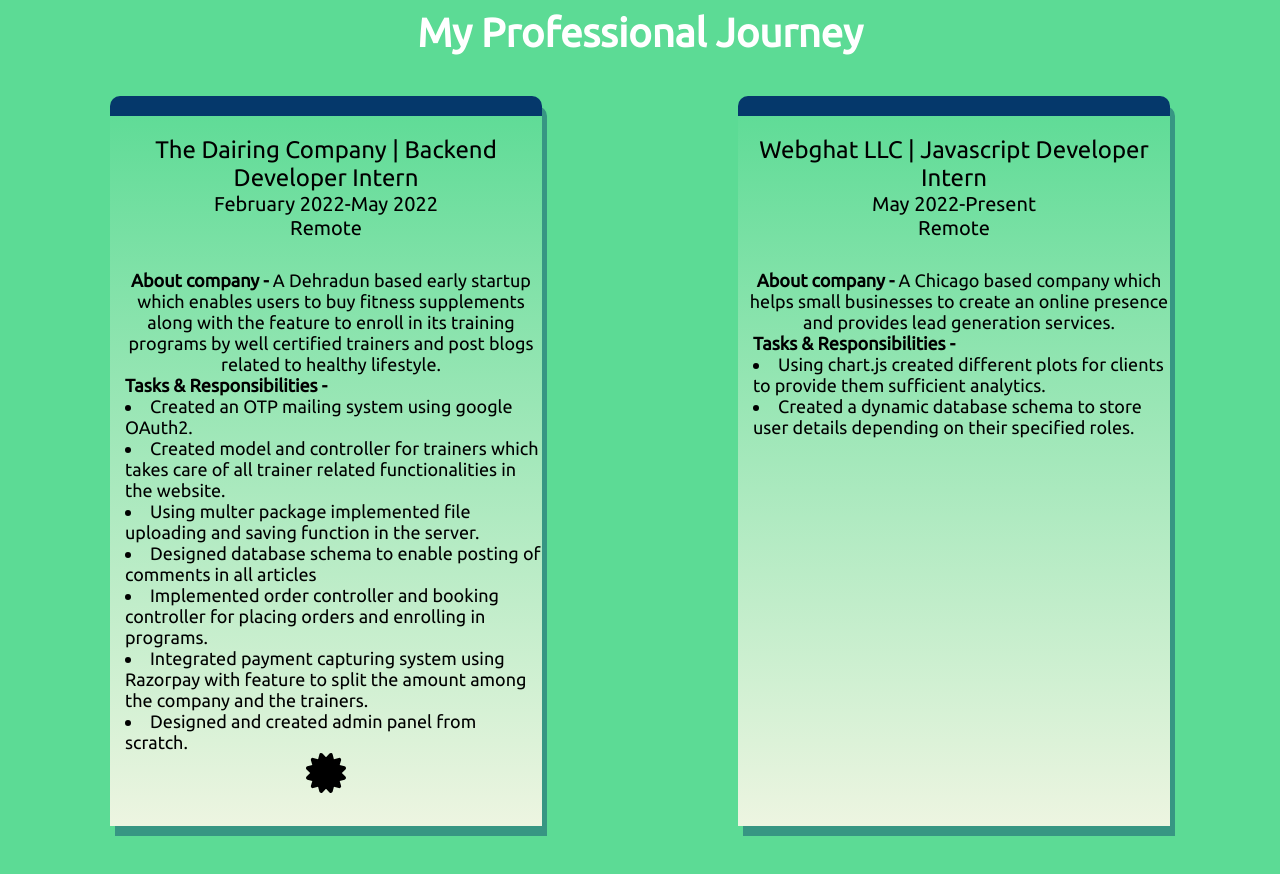
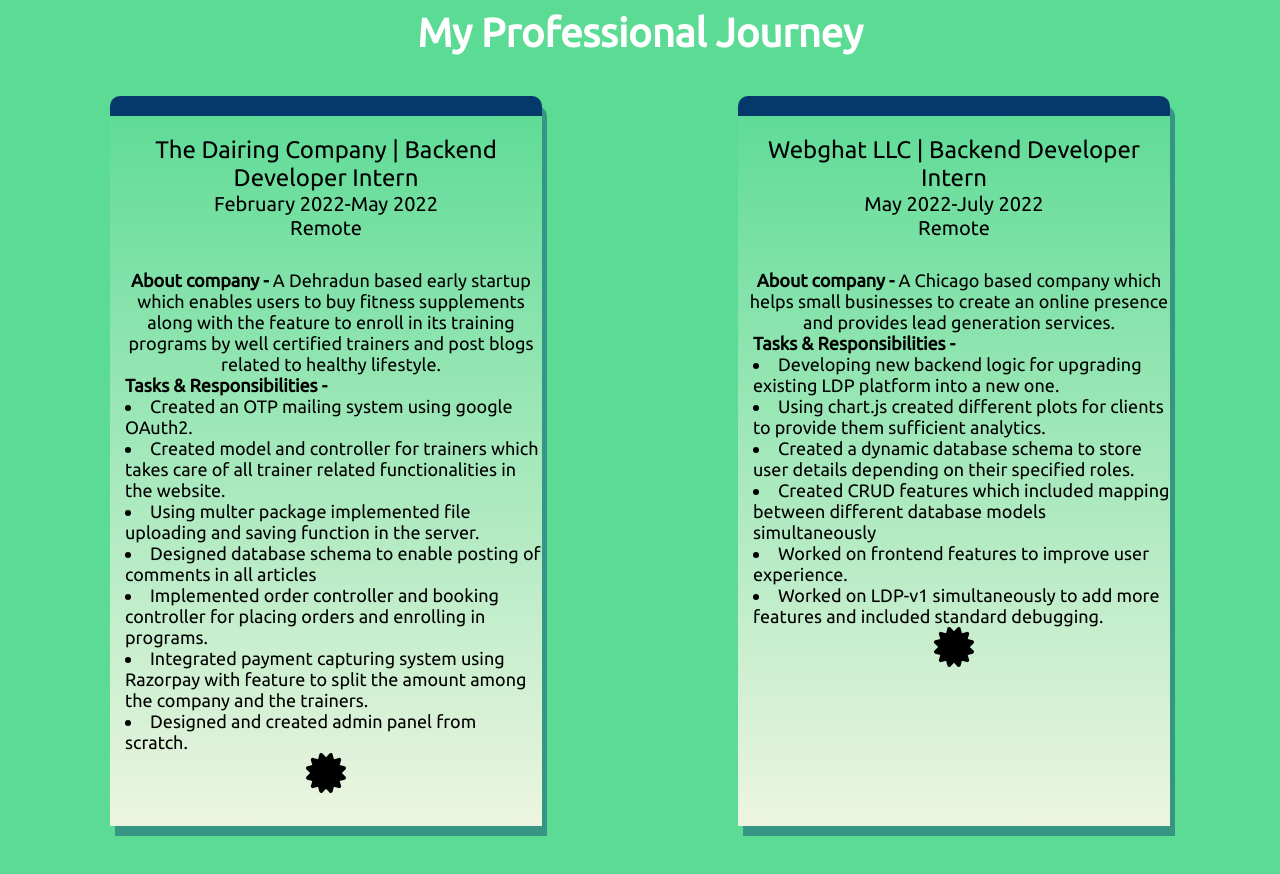
Before and after one commit to anadi45/Portfolio, a React (Create React App) app: page / in a window 1280 px wide. Shown: the part 1640-2514 px from the top of the page. Built offline with nearby package versions, Linux system fonts and the light colour scheme.

Commit message:
Webghat exp update

```diff
--- a/src/components/experiences/Experiences.jsx
+++ b/src/components/experiences/Experiences.jsx
@@ -20,23 +20,27 @@
       "Integrated payment capturing system using Razorpay with feature to split the amount among the company and the trainers.",
       "Designed and created admin panel from scratch."
     ],
-    remarks:"Worked in a startup-environment.",
-    certificate:"https://drive.google.com/file/d/1MP2dK4DXzNjlMgqTjPXN1Pi3WihZiPn_/view"
+    remarks:"Worked in a startup-environment. Provided opportunity to lead the backend team.",
+    certificate:"https://drive.google.com/file/d/1wG-_Fq7hlypn_-Pj6glOVKhl_CegOV5d/view?usp=sharing"
   }
 
   const we2 = {
     title:"Webghat LLC",
     startDate:"May 2022",
-    endDate:"Present",
+    endDate:"July 2022",
     location:"Remote",
-    designation:"Javascript Developer Intern",
+    designation:"Backend Developer Intern",
     about:"A Chicago based company which helps small businesses to create an online presence and provides lead generation services.",
     work:[
+      "Developing new backend logic for upgrading existing LDP platform into a new one.",
       "Using chart.js created different plots for clients to provide them sufficient analytics.",
-      "Created a dynamic database schema to store user details depending on their specified roles."
+      "Created a dynamic database schema to store user details depending on their specified roles.",
+      "Created CRUD features which included mapping between different database models simultaneously",
+      "Worked on frontend features to improve user experience.",
+      "Worked on LDP-v1 simultaneously to add more features and included standard debugging."
     ],
-    remarks:"Worked with real world client data and learnt about creating robust backend in web-app along with sensitive handling of data.",
-    certificate:""
+    remarks:"Worked with real world client data and learnt about creating robust backend in web-app along with sensitive handling of data. Was awarded an extension in the internship from the given contract period.",
+    certificate:"https://drive.google.com/file/d/1FUQL-ErMaF47uHncqLJSTP0jgUpWqsrW/view?usp=sharing"
   }
 
   return (
```
